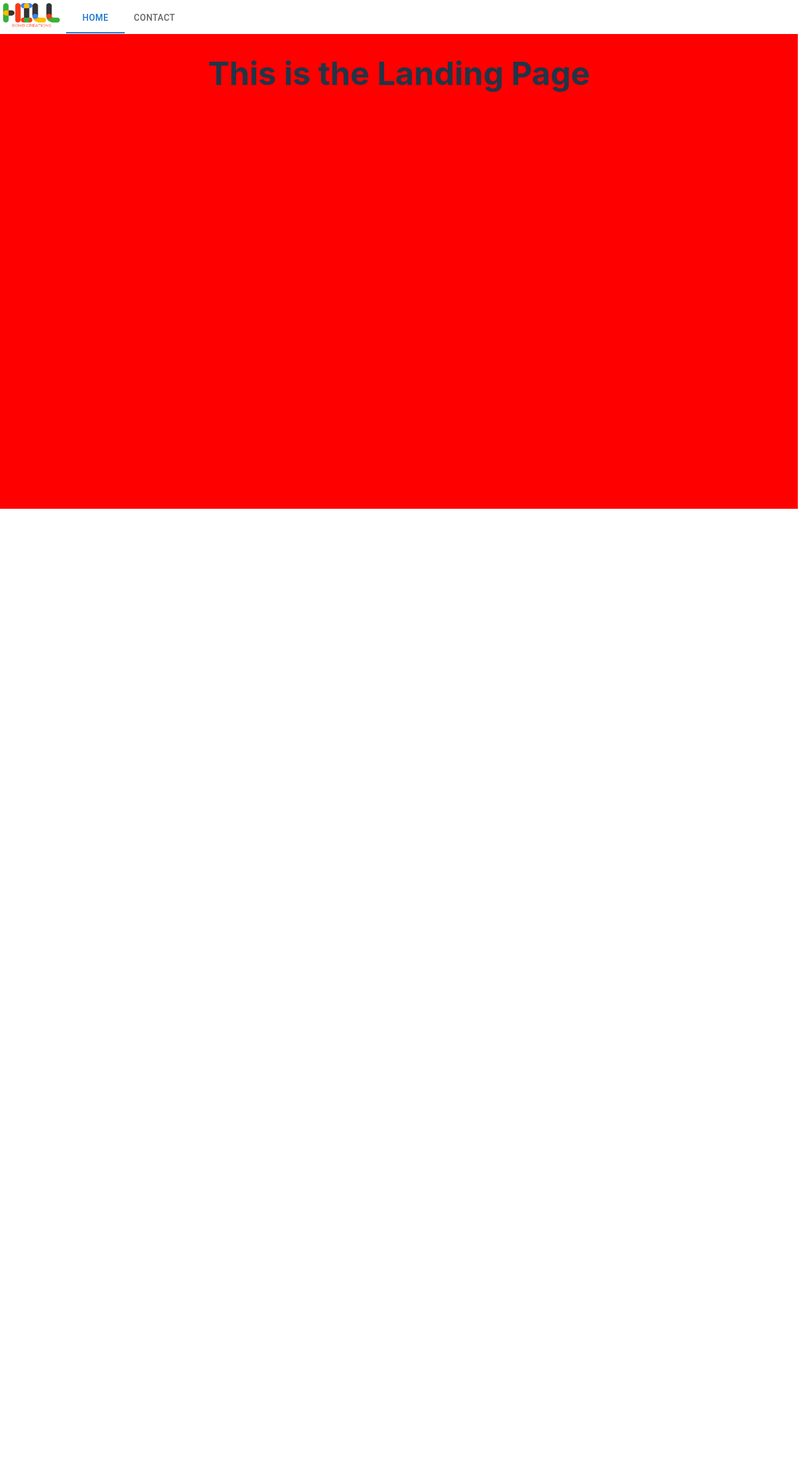
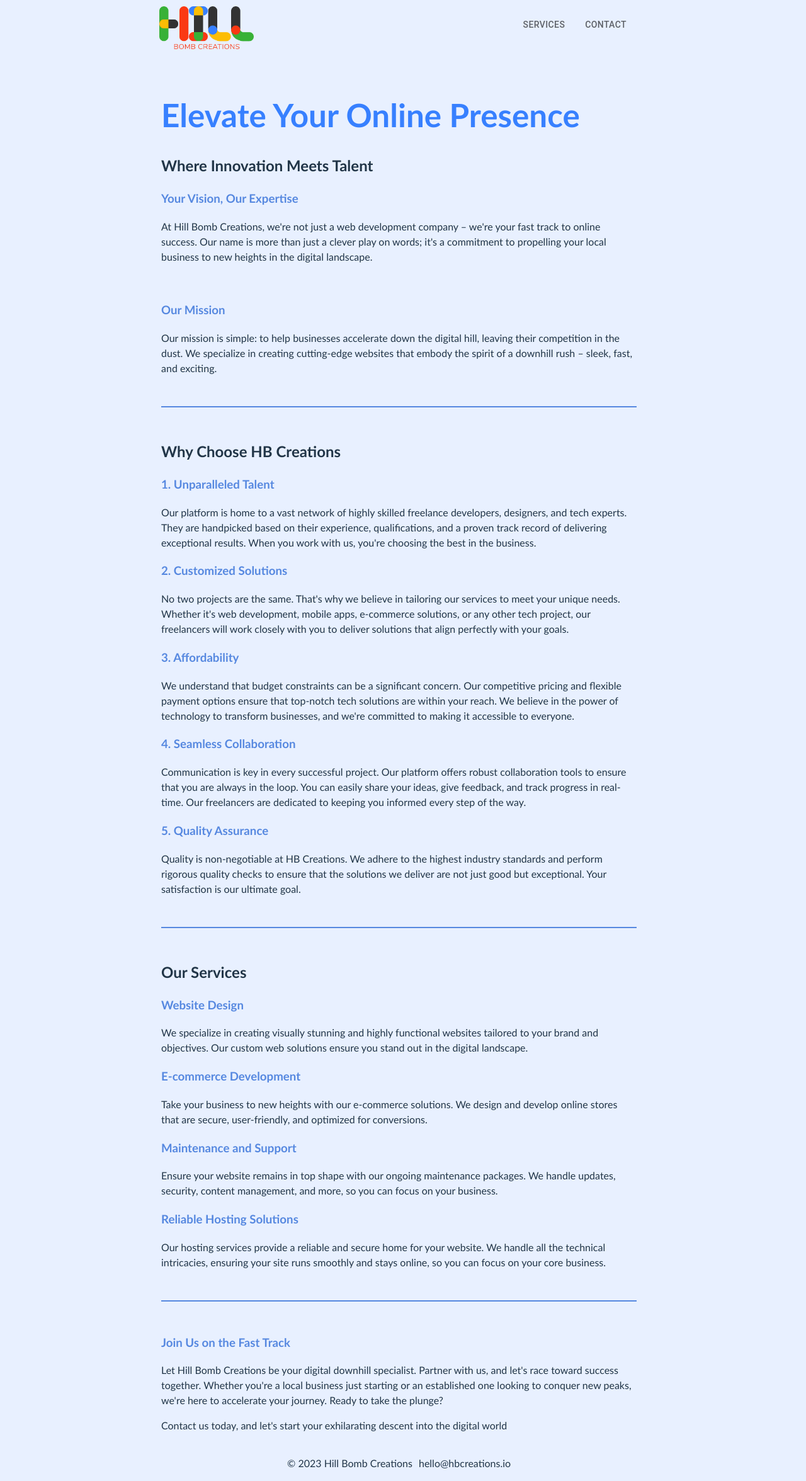
Before and after one commit to HillBombCreations/Sh4pesDevelopment_MainFrontend, a React (Vite) app: page / in a window 1280 px wide. Shown: the whole page at 63% size. Before the commit the page ends 808 px from the top, so only its background shows below. Built offline with nearby package versions, Linux system fonts and the light colour scheme.

Commit message:
Site is up and groovy

```diff
--- a/index.html
+++ b/index.html
@@ -1,5 +1,5 @@
 <!doctype html>
-<html lang="en">
+<html style="background-color: #e8f0ff" lang="en">
   <head>
     <meta charset="UTF-8" />
     <meta name="viewport" content="width=device-width, initial-scale=1.0" />
--- a/src/App.css
+++ b/src/App.css
@@ -1,9 +1,47 @@
 #root {
   height: 100vh;
-  width: 100vw;
+  width: 99vw;
   margin: 0;
   padding: 0;
   text-align: center;
+}
+body {
+  font-family:'Gill Sans', 'Gill Sans MT', Calibri, 'Trebuchet MS', sans-serif;
+}
+hr {
+  height: 2px;
+  background-color: #5688e0;
+  border: none;
+}
+h3 {
+  color: #5688e0;
+}
+#page-container {
+  position: relative;
+  min-height: 100vh;
+}
+#content-wrap {
+  padding-bottom: 2.5rem; /* Footer height */
+}
+#footer {
+  position: absolute;
+  bottom: 0;
+  width: 100%;
+  height: 2.5rem;            /* Footer height */
+}
+#footer-content {
+  display: 'flex';
+  flex-direction: 'row';
+}
+#footer-content > a {
+  text-decoration: none;
+}
+#footer-content > a:hover {
+  text-decoration: none;
+  cursor: pointer;
+}
+.App {
+  color: '#E3A1A1';
 }
 .logo {
   height: 6em;
--- a/src/App.jsx
+++ b/src/App.jsx
@@ -1,40 +1,32 @@
 // import { useState } from 'react'
-import { Routes, Route, useLocation  } from "react-router-dom"
-import { AnimatePresence } from "framer-motion";
-import { useEffect, useState } from "react";
+import { Routes, Route, useLocation } from "react-router-dom"
+import { useEffect } from "react";
 import LandingPage from './pages/LandingPage/index';
-import ContactPage from './pages/ContactUs/index';
-import Tabs from './universalComponents/Tabs/index';
 import './App.css'
 
 function App() {
-    const { pathname } = useLocation();
-    const [bgColor, setColor] = useState('red')
-    useEffect(()=>{
-        if (pathname === '/') setColor('red');
-        if (pathname === '/contact') setColor('blue');
-        //call your increment function here
-    }, [pathname]);
+    const { pathname, hash, key } = useLocation();
+    useEffect(() => {
+        // if not a hash link, scroll to top
+        if (hash === '') {
+          window.scrollTo(0, 0);
+        }
+        // else scroll to id
+        else {
+          setTimeout(() => {
+            const id = hash.replace('#', '');
+            const element = document.getElementById(id);
+            if (element) {
+              element.scrollIntoView();
+            }
+          }, 0);
+        }
+      }, [pathname, hash, key]);
     return (
         <div className="App">
-            <div style={{ display: 'flex', flexDirection: 'column', width: '99vw'}}>
-                <div style={{ display: 'flex', flexDirection: 'row', marginTop: '5px', marginLeft: '5px' }}>
-                    <div>
-                        <img alt='HILL' style={{ height: '5vh', width: '7vw', alignItems: 'center' }} src={'/assets/HBCreations.png'} />
-                    </div>
-                    <div>
-                        <Tabs pathname={pathname} />
-                    </div>
-                </div>
-                <div style={{ background: bgColor }}>
-                    <AnimatePresence mode='wait'>
-                        <Routes location={pathname} key={pathname}>
-                            <Route path="/" element={ <LandingPage /> } />
-                            <Route path="contact" element={ <ContactPage  /> } />
-                        </Routes>
-                    </AnimatePresence>
-                </div>
-            </div>
+            <Routes>
+                <Route path="/" element={ <LandingPage pathname={ pathname } /> } />
+            </Routes>
         </div>
     )
 }
--- a/src/pages/LandingPage/index.jsx
+++ b/src/pages/LandingPage/index.jsx
@@ -1,17 +1,114 @@
-import { motion } from "framer-motion";
-function LandingPage() {
-    // const bgColor = 'red';
+import Tabs from '../../universalComponents/Tabs'
+import PropTypes from 'prop-types'
+
+function LandingPage({ pathname }) {
+
     return (
-      <motion.div
-        initial={{ opacity: 0 }}
-        animate={{ opacity: 1 }}
-        exit={{ opacity: 0 }}
-        style={{ height: '90vh' }}
-      >
-        <div>
-          <h1>This is the Landing Page</h1>
+      <div id="page-container">
+        <div id="content-wrap" style={{ padding: '10px 20vw 10px 20vw' }}>
+          <header style={{ display: 'flex', alignItems: 'center', marginBottom: 'auto', minHeight: '60px' }}>
+            <img src="/assets/HBCreations.png" alt="HB Creations Banner" style={{ position: 'absolute', width: '150px', marginRight: 'auto', top: '10px', left: '20%' }} />
+            <Tabs pathname={pathname} />
+          </header>
+          <div style={{ textAlign: 'left', paddingBottom: '50px', paddingTop: '50px' }}>
+            <h1 style={{ color: '#3780ff' }}>Elevate Your Online Presence</h1>
+            <h2>Where Innovation Meets Talent</h2>
+              <h3>Your Vision, Our Expertise</h3>
+              <p>
+                At Hill Bomb Creations, we're not just a web development company – we're your fast track to online success.
+                Our name is more than just a clever play on words; it's a commitment to propelling your local business to new heights in the digital landscape.
+                {/* At HB Creations, we understand the power of technology to transform businesses and drive innovation.
+                That's why we've built a community of top-tier freelance developers and designers who are ready to bring your ideas to life.
+                Whether you're a startup in need of a web app, an established company seeking a mobile solution, or an individual entrepreneur
+                with a dream, we've got you covered. */}
+              </p>
+            <br />
+            <h3>Our Mission</h3>
+            <p>
+              Our mission is simple: to help businesses accelerate down the digital hill, leaving their competition in the dust.
+              We specialize in creating cutting-edge websites that embody the spirit of a downhill rush – sleek, fast, and exciting.
+            </p>
+            <br />
+            <hr />
+            <br />
+            <h2>Why Choose HB Creations</h2>
+            <h3>1. Unparalleled Talent</h3>
+            <p>
+              Our platform is home to a vast network of highly skilled freelance developers, designers, and tech experts.
+              They are handpicked based on their experience, qualifications, and a proven track record of delivering exceptional results.
+              When you work with us, you're choosing the best in the business.
+            </p>
+            <h3>2. Customized Solutions</h3>
+            <p>
+              No two projects are the same. That's why we believe in tailoring our services to meet your unique needs.
+              Whether it's web development, mobile apps, e-commerce solutions, or any other tech project, our freelancers will work closely
+              with you to deliver solutions that align perfectly with your goals.
+            </p>
+            <h3>3. Affordability</h3>
+            <p>
+              We understand that budget constraints can be a significant concern. Our competitive pricing and flexible payment options ensure
+              that top-notch tech solutions are within your reach. We believe in the power of technology to transform businesses, and we're
+              committed to making it accessible to everyone.
+            </p>
+            <h3>4. Seamless Collaboration</h3>
+            <p>
+              Communication is key in every successful project. Our platform offers robust collaboration tools to ensure that you are always in the loop.
+              You can easily share your ideas, give feedback, and track progress in real-time. Our freelancers are dedicated to keeping you informed every step of the way.
+            </p>
+            <h3>5. Quality Assurance</h3>
+            <p>
+              Quality is non-negotiable at HB Creations. We adhere to the highest industry standards and perform rigorous quality checks to ensure
+              that the solutions we deliver are not just good but exceptional. Your satisfaction is our ultimate goal.
+            </p>
+            <br />
+            <hr />
+            <br />
+            <h2 id='services'>Our Services</h2>
+            <h3> Website Design</h3>
+            <p>
+              We specialize in creating visually stunning and highly functional websites tailored to your brand and objectives.
+              Our custom web solutions ensure you stand out in the digital landscape.
+            </p>
+            <h3>E-commerce Development</h3>
+            <p>
+              Take your business to new heights with our e-commerce solutions.
+              We design and develop online stores that are secure, user-friendly, and optimized for conversions.
+            </p>
+            <h3>Maintenance and Support</h3>
+            <p>
+              Ensure your website remains in top shape with our ongoing maintenance packages.
+              We handle updates, security, content management, and more, so you can focus on your business.
+            </p>
+            <h3>Reliable Hosting Solutions</h3>
+            <p>
+              Our hosting services provide a reliable and secure home for your website.
+              We handle all the technical intricacies, ensuring your site runs smoothly and stays online, so you can focus on your core business.
+            </p>
+            <br />
+            <hr />
+            <br />
+            <h3>Join Us on the Fast Track</h3>
+            <p>
+              Let Hill Bomb Creations be your digital downhill specialist. Partner with us, and let's race toward success together.
+              Whether you're a local business just starting or an established one looking to conquer new peaks, we're here to accelerate your journey.
+              Ready to take the plunge?
+            </p>
+            <p>
+              Contact us today, and let's start your exhilarating descent into the digital world
+            </p>
+          </div>
         </div>
-      </motion.div>
+        <footer id="footer">
+          <div id="footer-content">
+            <span style={{ marginRight: '10px' }}>© 2023 Hill Bomb Creations</span>
+            <span id="contact"><a style={{ color: 'inherit' }} href="mailto:hello@hbcreations.io">hello@hbcreations.io</a></span>
+          </div>
+        </footer>
+      </div>
     );
 }
+
+LandingPage.propTypes = {
+  pathname: PropTypes.string.isRequired
+}
 export default LandingPage;
--- a/src/universalComponents/Tabs/index.jsx
+++ b/src/universalComponents/Tabs/index.jsx
@@ -3,24 +3,24 @@ import PropTypes from 'prop-types'
 import { Link } from "react-router-dom";
 function SiteTabs({ pathname }) {
     return (
-        <div>
-            <Box sx={{ borderBottom: 1, borderColor: 'transparent', margin: '0 10px 0 10px' }}>
+        <div style={{ marginLeft: 'auto' }}>
+            <Box sx={{ borderBottom: 1, borderColor: 'transparent' }}>
                 <Tabs
                     aria-label="Tab navigation"
                     value={pathname}
                     variant='fullWidth'
                 >
                     <Tab
-                        label="Home"
+                        label="Services"
                         component={Link}
-                        to="/"
-                        value="/"
+                        to="/#services"
+                        value="/#services"
                     />
                     <Tab
                         label="Contact"
                         component={Link}
-                        to="/contact"
-                        value="/contact"
+                        to="/#contact"
+                        value="/#contact"
                     />
                 </Tabs>
             </Box>
```
Also changed, not shown: public/assets/brainLightBulb.png (added).
